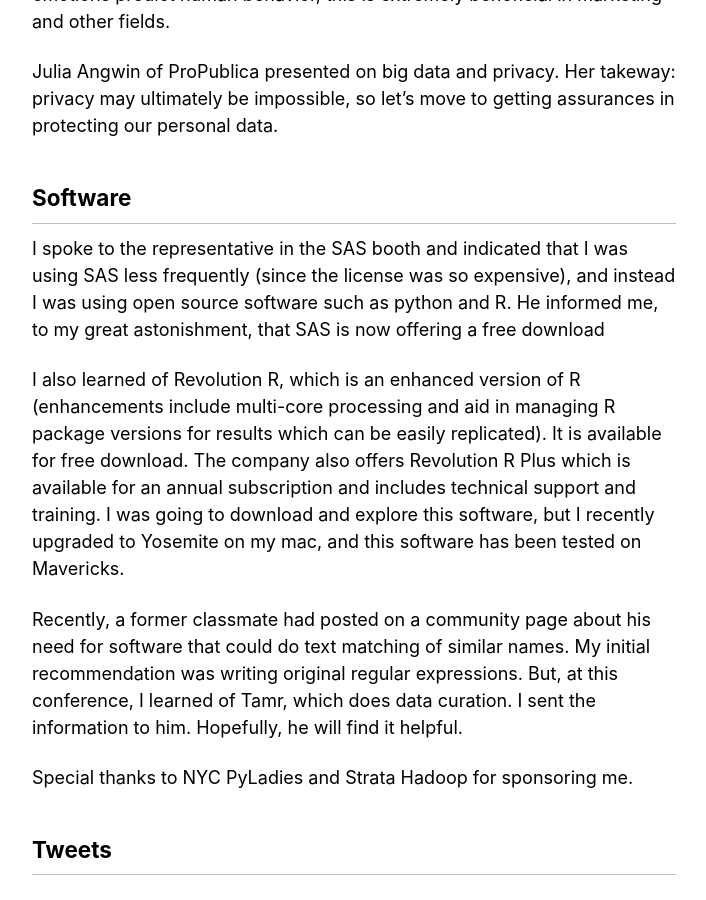
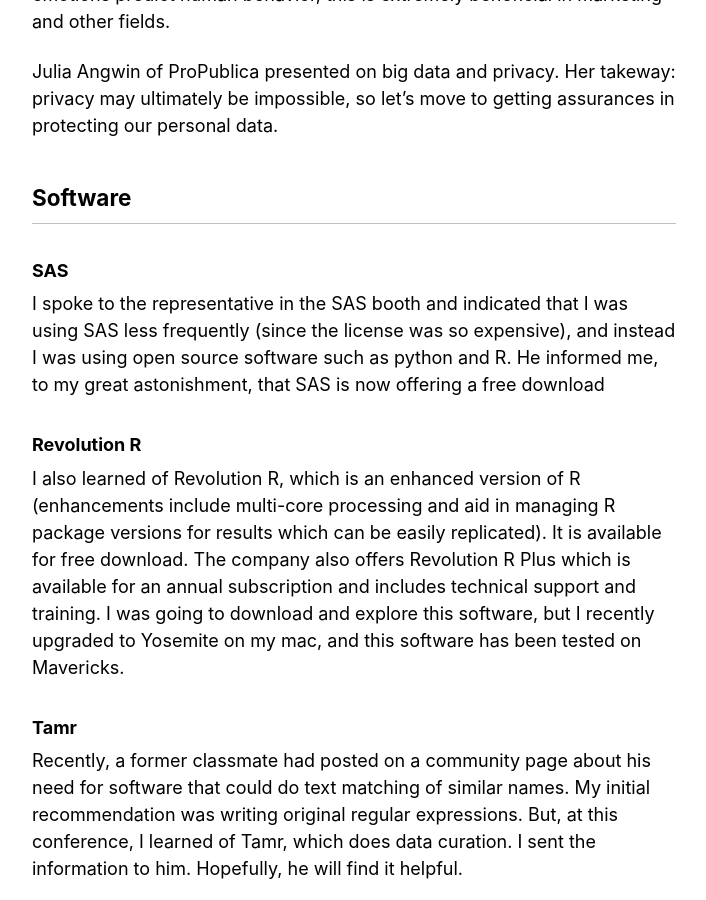
Before and after one commit to reshamas/reshamas.github.io, a Jekyll site: the page built from _posts/2014-10-23-strata-hadoop-2014-world-conference.md, in a window 1280 px wide and 900 px high, scrolled down 1106 px. Shown: the whole window, without its empty margins (286-992 px from the left). Built offline with Jekyll 4.4.1, drawn with Linux system fonts in a browser that asks for light colours; comment, search, counter and statistics services are not loaded.

Commit message:
Update 2014-10-23-strata-hadoop-2014-world-conference.md

```diff
--- a/_posts/2014-10-23-strata-hadoop-2014-world-conference.md
+++ b/_posts/2014-10-23-strata-hadoop-2014-world-conference.md
@@ -16,10 +16,14 @@
 
 
 ## Software
+
+### SAS
 I spoke to the representative in the SAS booth and indicated that I was using SAS less frequently (since the license was so expensive), and instead I was using open source software such as python and R.  He informed me, to my great astonishment, that SAS is now offering a free download
 
+### Revolution R
 I also learned of Revolution R, which is an enhanced version of R (enhancements include multi-core processing and aid in managing R package versions for results which can be easily replicated).  It is available for free download.  The company also offers Revolution R Plus which is available for an annual subscription and includes technical support and training.  I was going to download and explore this software, but I recently upgraded to Yosemite on my mac, and this software has been tested on Mavericks.
 
+### Tamr
 Recently, a former classmate had posted on a community page about his need for software that could do text matching of similar names.  My initial recommendation was writing original regular expressions.  But, at this conference, I learned of Tamr, which does data curation.  I sent the information to him.  Hopefully, he will find it helpful.
 
 Special thanks to NYC PyLadies and Strata Hadoop for sponsoring me.
```
